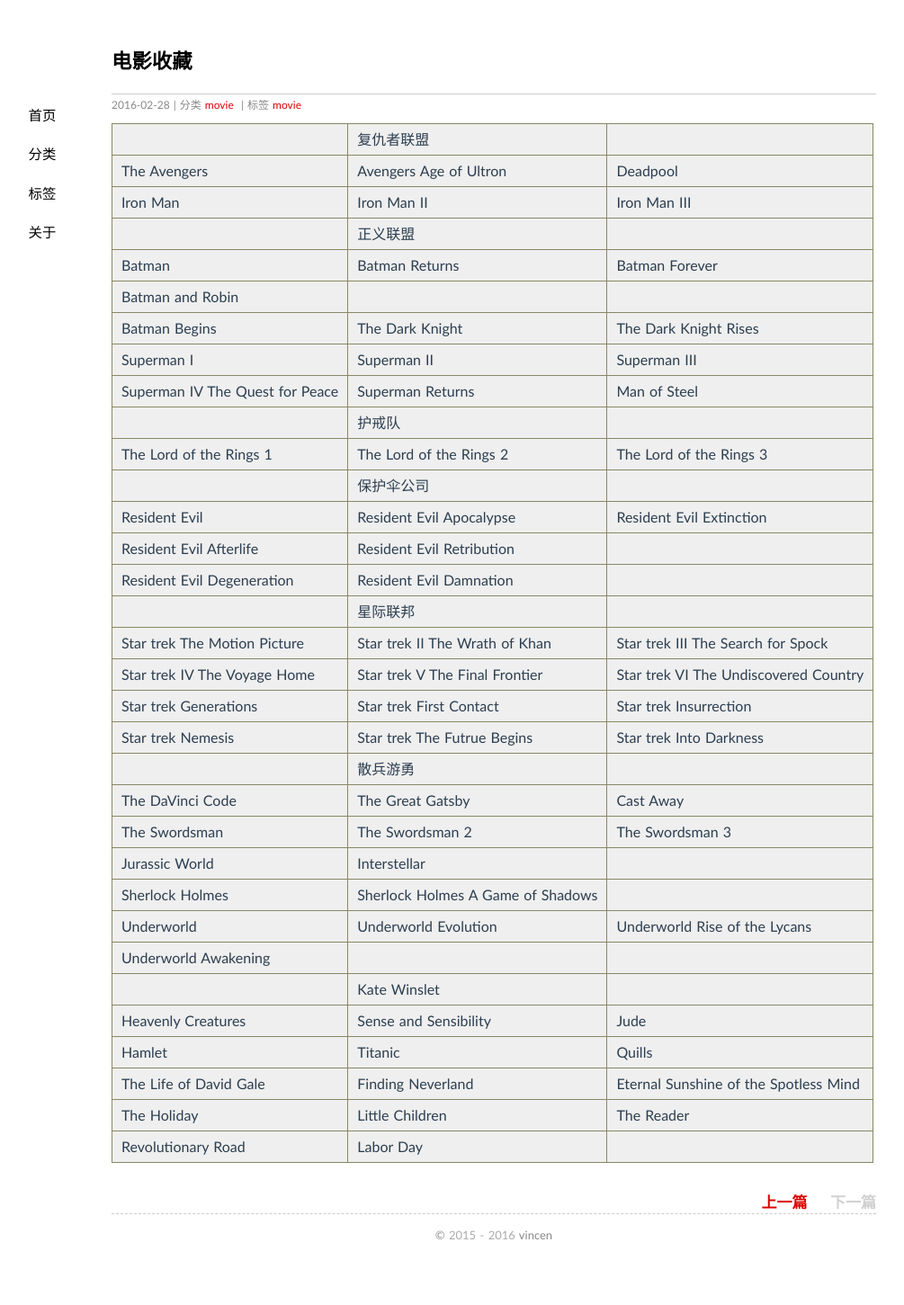
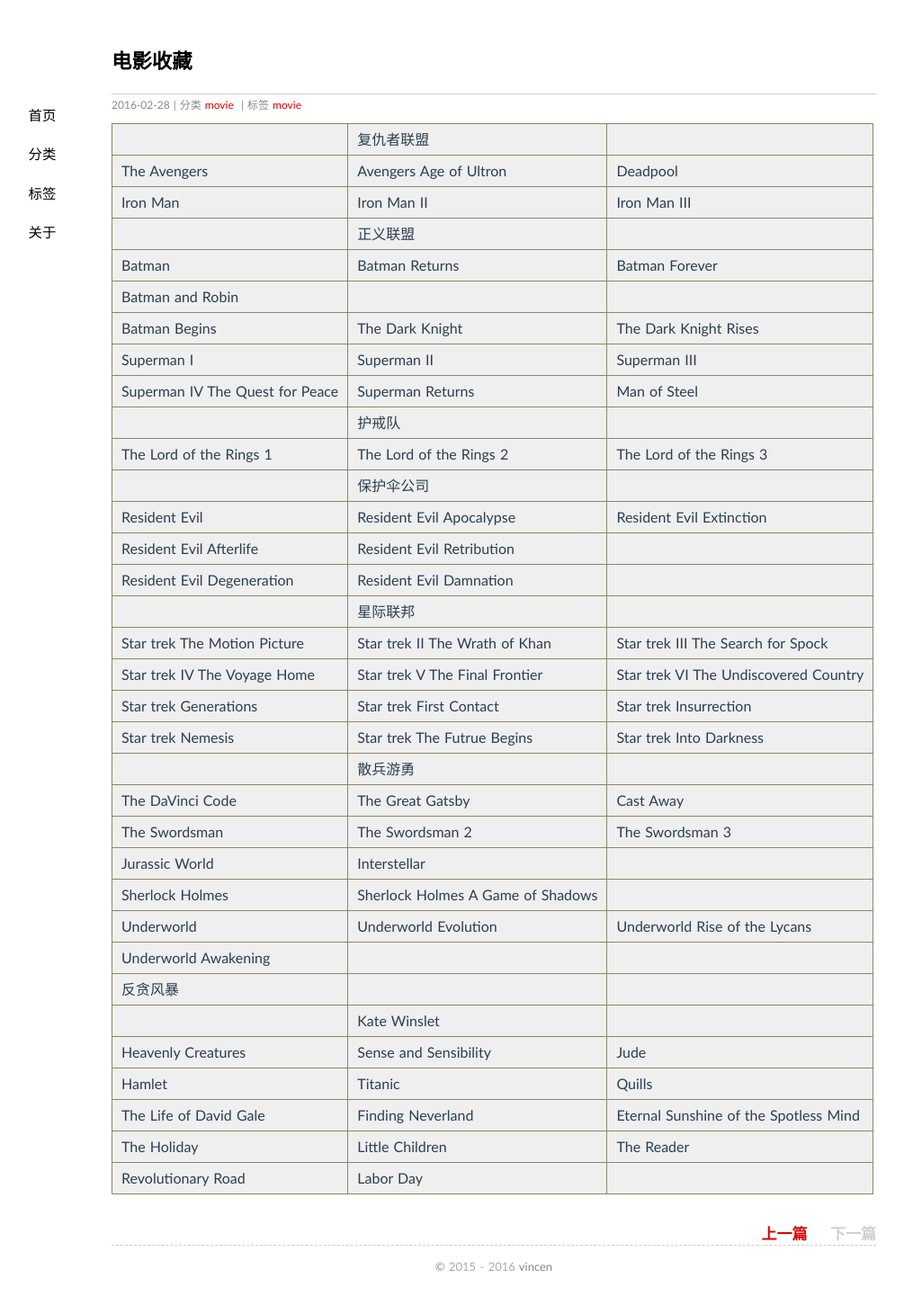
Before and after one commit to vincen/vincen.github.io, a Jekyll site: the page built from _posts/2016-02-28-0008.md, in a window 1280 px wide. Shown: the whole page at 90% size, without its empty margins (91-1096 px from the left). Built offline with Jekyll 4.4.1, drawn with Linux system fonts in a browser that asks for light colours; comment, search, counter and statistics services are not loaded; before the commit the page ends 1416 px from its top, so only the background shows below that.

Commit message:
update post

```diff
--- a/_posts/2016-02-28-0008.md
+++ b/_posts/2016-02-28-0008.md
@@ -32,6 +32,7 @@
 |Sherlock Holmes |Sherlock Holmes A Game of Shadows |  |
 |Underworld |Underworld Evolution |Underworld Rise of the Lycans |
 |Underworld Awakening |  |  |
+|反贪风暴 |  |  |
 |  | Kate Winslet |  |
 |Heavenly Creatures |Sense and Sensibility |Jude |
 |Hamlet |Titanic |Quills |
```
